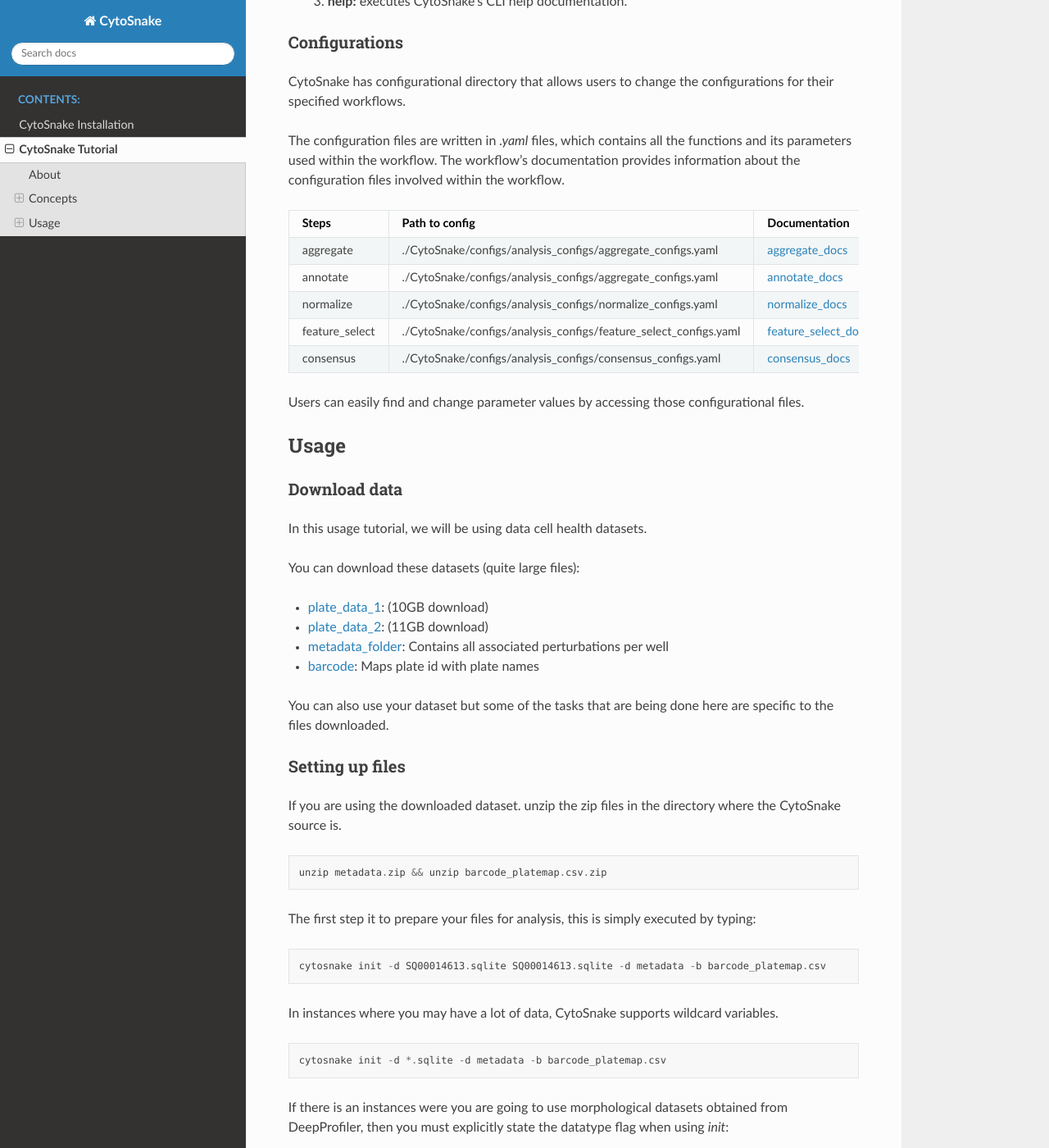
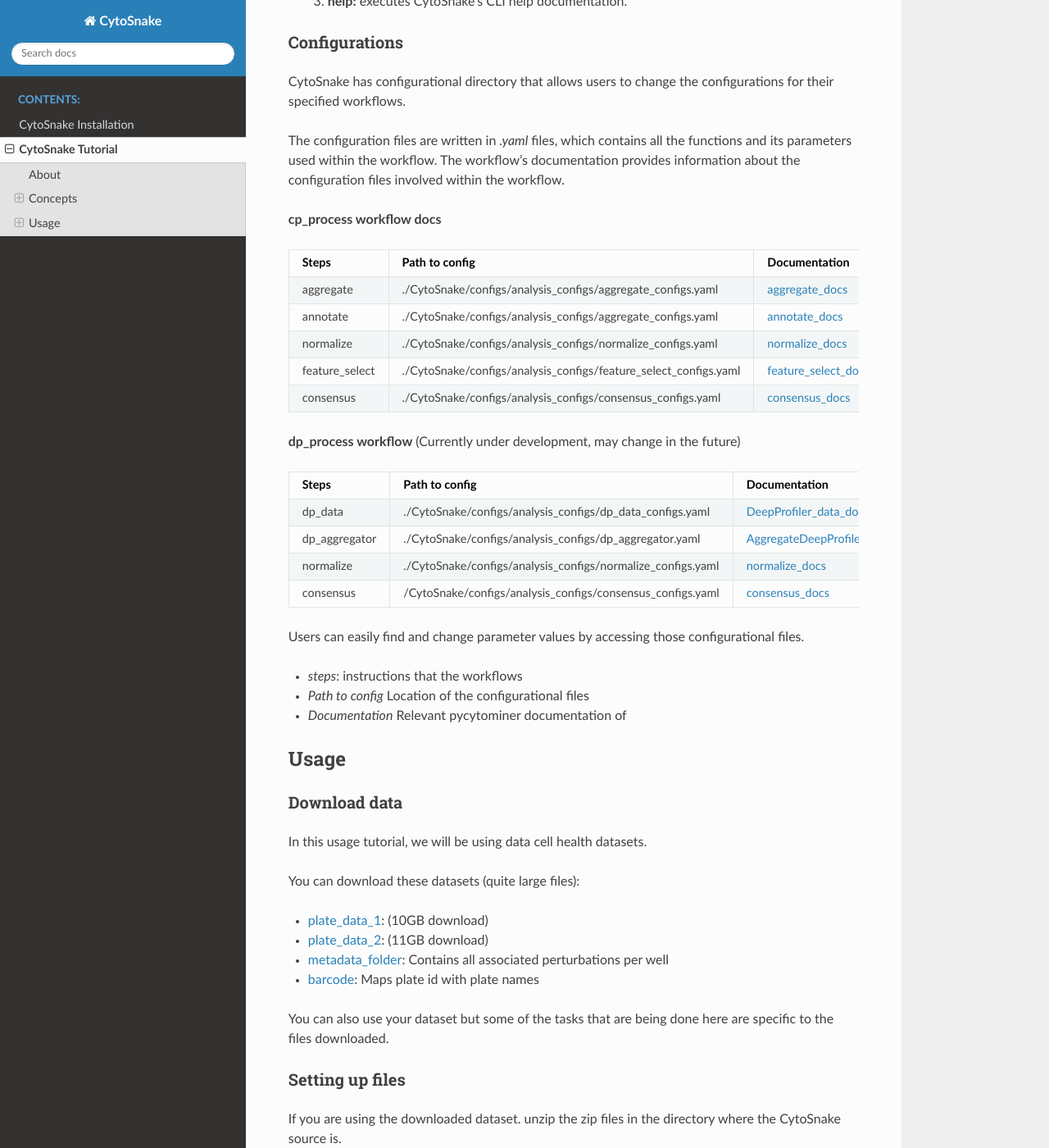
Before and after one commit to WayScience/CytoSnake, a Sphinx documentation site: the page built from docs/tutorial.rst, in a window 1280 px wide and 1400 px high, scrolled down 1334 px. Shown: the whole window at 82% size. Built offline with Sphinx 7.4.7 and the Read the Docs theme 2.0.0, drawn with Linux system fonts in a browser that asks for light colours.

Commit message:
added table containing workflow docs

```diff
--- a/docs/tutorial.rst
+++ b/docs/tutorial.rst
@@ -58,6 +58,8 @@ the functions and its parameters used within the workflow. The
 workflow's documentation provides information about the configuration
 files involved within the workflow.
 
+**cp_process workflow docs**
+
 .. _aggregate_docs: https://pycytominer.readthedocs.io/en/latest/pycytominer.html#module-pycytominer.aggregate
 
 .. _annotate_docs: https://pycytominer.readthedocs.io/en/latest/pycytominer.html?highlight=annotate#pycytominer.annotate.annotate
@@ -82,8 +84,31 @@ files involved within the workflow.
 | consensus       | ./CytoSnake/configs/analysis_configs/consensus_configs.yaml       | consensus_docs_       |
 +-----------------+-------------------------------------------------------------------+-----------------------+
 
+**dp_process workflow** (Currently under development, may change in the
+future)
+
+.. _aggregatedeepprofiler_docs: https://github.com/cytomining/pycytominer/blob/289c4d322f08becec5e6a57104849f203540df41/pycytominer/cyto_utils/DeepProfiler_processing.py#L123-L156
+
+.. _deepprofiler_data_docs: https://github.com/cytomining/pycytominer/blob/289c4d322f08becec5e6a57104849f203540df41/pycytominer/cyto_utils/DeepProfiler_processing.py#L19-L43
+
++----------------+--------------------------------------------------------------+------------------------------+
+| Steps          | Path to config                                               | Documentation                |
++================+==============================================================+==============================+
+| dp_data        | ./CytoSnake/configs/analysis_configs/dp_data_configs.yaml    | DeepProfiler_data_docs_      |
++----------------+--------------------------------------------------------------+------------------------------+
+| dp_aggregator  | ./CytoSnake/configs/analysis_configs/dp_aggregator.yaml      | AggregateDeepProfiler_docs_  |
++----------------+--------------------------------------------------------------+------------------------------+
+| normalize      | ./CytoSnake/configs/analysis_configs/normalize_configs.yaml  | normalize_docs_              |
++----------------+--------------------------------------------------------------+------------------------------+
+| consensus      | /CytoSnake/configs/analysis_configs/consensus_configs.yaml   | consensus_docs_              |
++----------------+--------------------------------------------------------------+------------------------------+
+
 Users can easily find and change parameter values by accessing those
 configurational files.
+
+-  `steps`: instructions that the workflows
+-  `Path to config` Location of the configurational files
+-  `Documentation` Relevant pycytominer documentation of
 
 *******
  Usage
```
